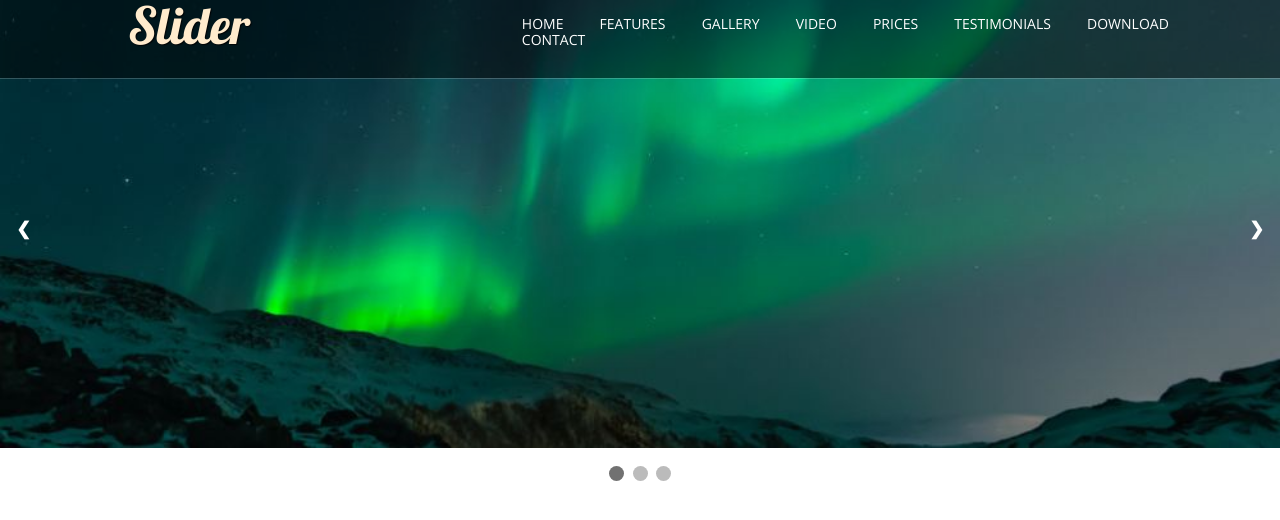
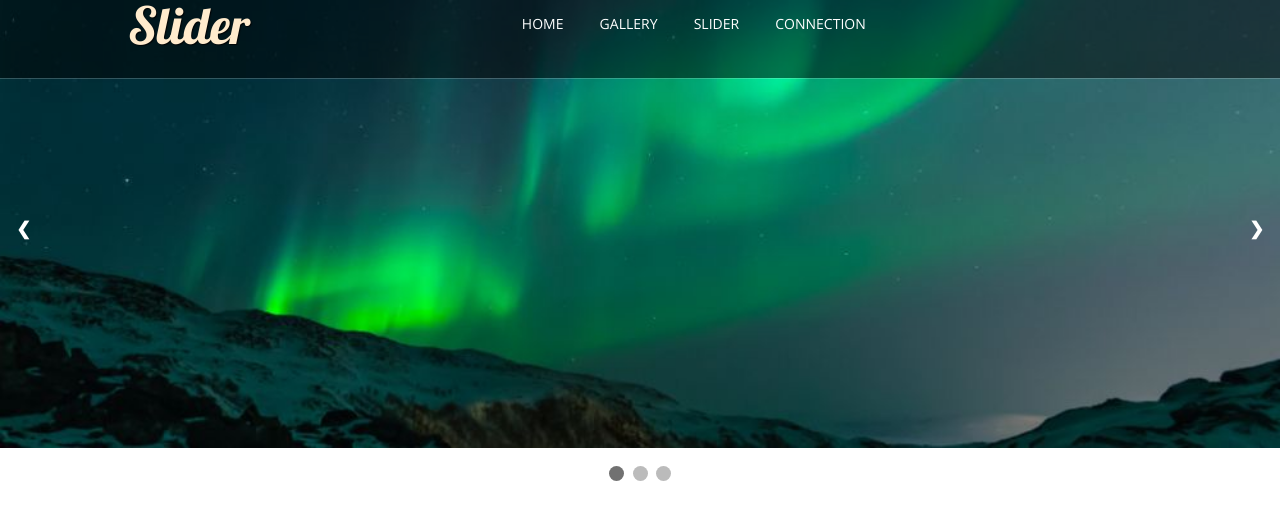
Before and after one commit to xden1cept/Slider, a plain HTML site: page index.html in a window 1280 px wide. Drawn offline with nearby package versions, Linux system fonts and the light colour scheme.

Commit message:
v0.0.0.1

```diff
--- a/index.html
+++ b/index.html
@@ -15,14 +15,10 @@
         <div class="header__logo"><p>Slider</p></div>
         <nav>
 			<div class="topnav" id="myTopnav">
-				<a href="#"  class="submenu">Home</a>
-				<a href="#" class="submenu">Features</a>
-				<a href="#" class="submenu">Gallery</a>
-				<a href="#" class="submenu">Video</a>
-				<a href="#" class="submenu">Prices</a>
-				<a href="#" class="submenu">Testimonials</a>
-				<a href="#" class="submenu">Download</a>
-				<a href="#" class="submenu">Contact</a>
+				<a href="https://xden1cept.github.io/Questionnary/"  class="submenu">Home</a>
+				<a href="https://github.com/xden1cept/galleryMIT" class="submenu">Gallery</a>
+				<a href="https://xden1cept.github.io/Slider/" class="submenu">Slider</a>
+				<a href="https://github.com/xden1cept/connection.node.js" class="submenu">Connection</a>
 				<a href="#" id="menu" class="icon">&#9776;</a>
 			</div>
 		</nav>
```
